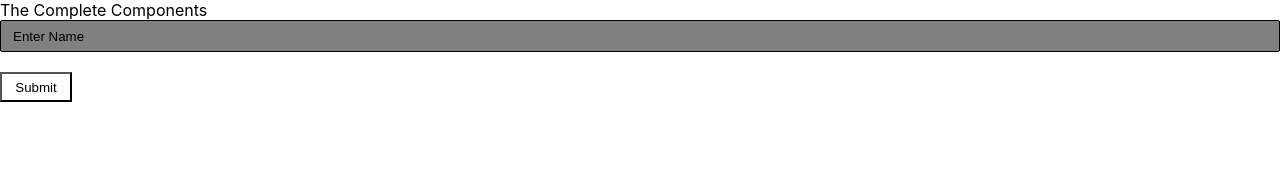
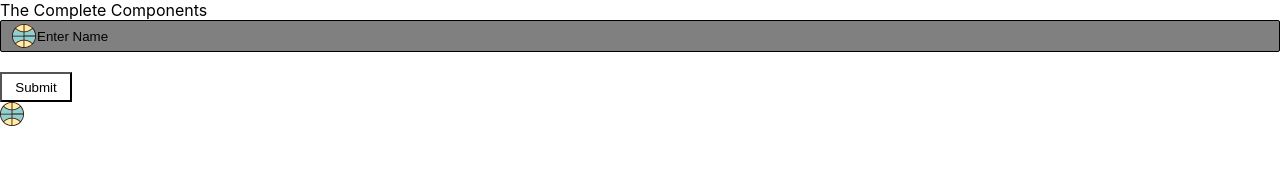
Before and after one commit to cynthia22ekm/React-TypeScript, a React (Create React App) app in the folder basics/: page / in a window 1280 px wide. Shown: the top 176 px of the page. Built offline with nearby package versions, Linux system fonts and the light colour scheme.

Commit message:
Adding Icon to App

```diff
--- a/basics/src/App.tsx
+++ b/basics/src/App.tsx
@@ -5,19 +5,22 @@ import Button from "../src/Components/Button";
 import PractiseFieldArray from "./Practise/PractiseFieldArray";
 import PractiseFieldArrayWithNoRef from "./Practise/PractiseFieldArrayWithNoRef";
 import TextInput from "./Components/TextInput";
-import { Info } from "./Components/SVG";
+import { Ball } from "./Components/SVG";
+import Icon from "./Components/Icon";
 
 function App() {
   return (
     <div>
       <div>The Complete Components</div>
       <TextInput
-        iconVectorLeft={Info}
+        iconVectorLeft={Ball}
         type={"text"}
         placeholder={"Enter Name"}
       />
       <br />
       <Button label={"Submit"} size={"small"} palette={"default"} />
+      <br />
+      <Icon vector={Ball} />
     </div>
   );
 }
```
